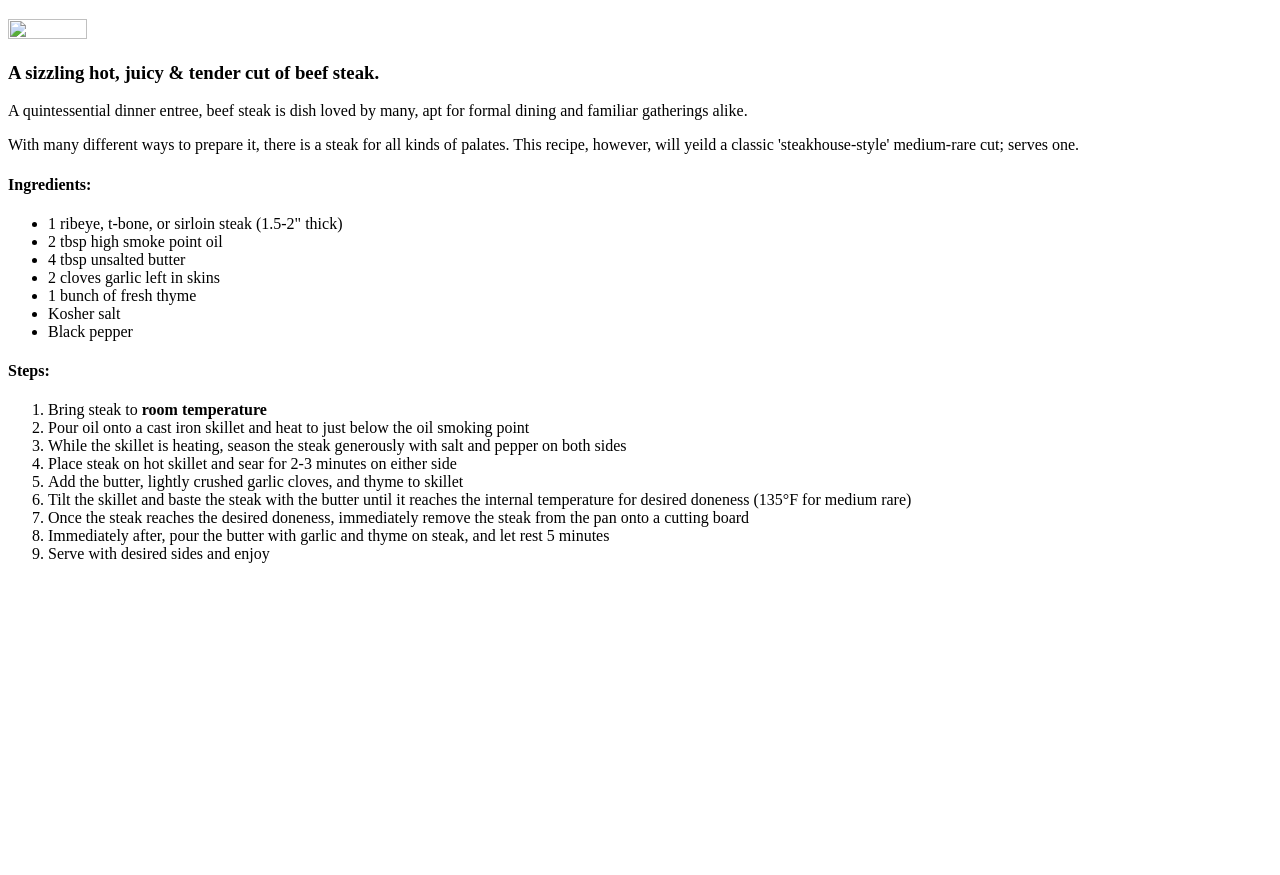
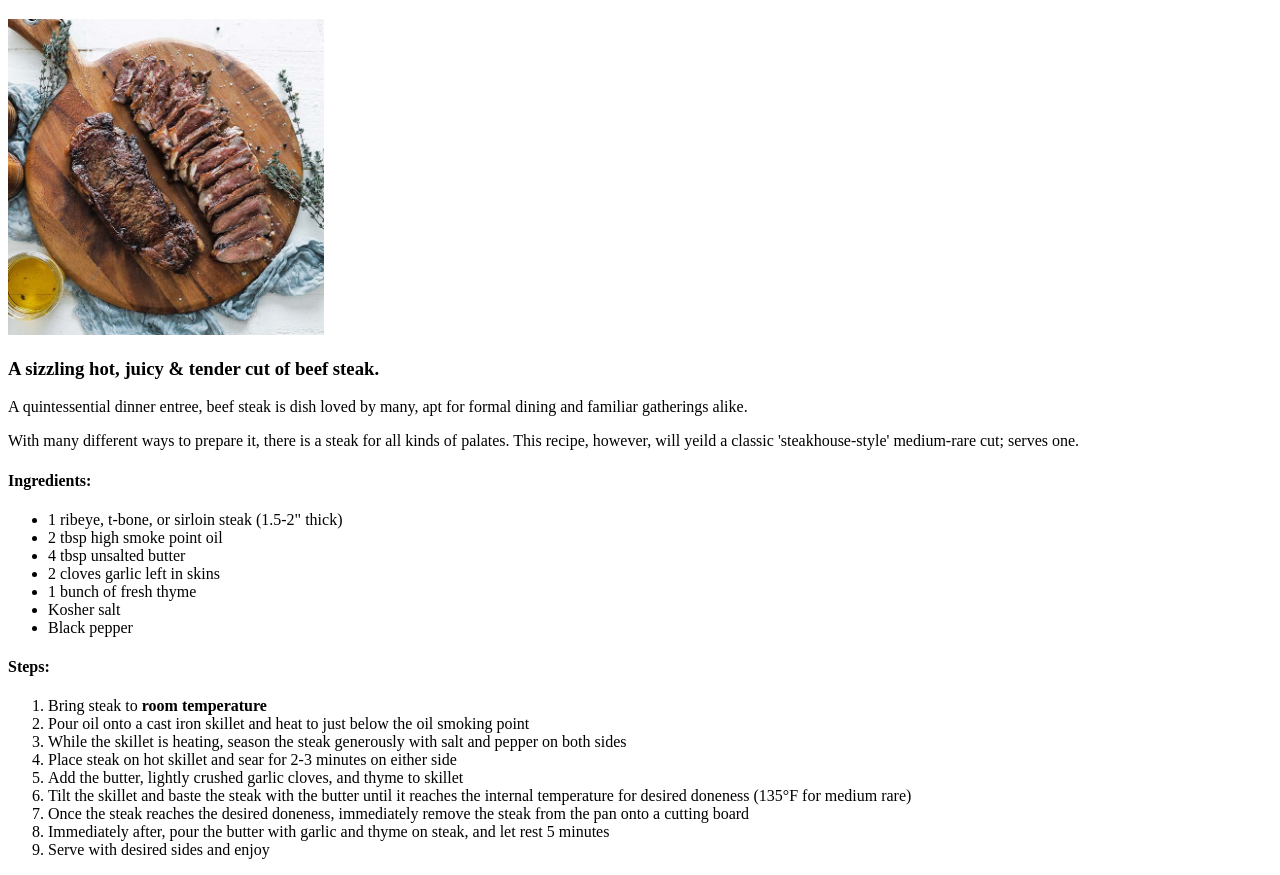
Before and after one commit to tobbiforhire/odin-recipes, a plain HTML site: page recipes/steak.html in a window 1280 px wide. Shown: the part 61-936 px from the top of the page. Before the commit the page ends 800 px from the top, so only its background shows below. Drawn offline with Linux system fonts and the light colour scheme.

Commit message:
Add image to steak recipe page
Include image, alt description, and reference to steak.jpg in steak
page.

```diff
--- a/recipes/steak.html
+++ b/recipes/steak.html
@@ -6,7 +6,7 @@
     </head>
     <body>
         <h1>Steak</h1>
-        <img src="" alt="" width="25%" height="25%">
+        <img src="./img/steak.jpg" alt="Two juicy steaks on a round cutting board, one cut into strips." width="25%" height="25%">
         <h3>A sizzling hot, juicy & tender cut of beef steak.</h3>
         <p>A quintessential dinner entree, beef steak is dish loved by many, apt for formal dining and familiar gatherings alike.</p>
         <p>With many different ways to prepare it, there is a steak for all kinds of palates. This recipe, however, will yeild a classic 'steakhouse-style' medium-rare cut; serves one.</p>
```
Also changed, not shown: recipes/img/steak.jpg (added).
